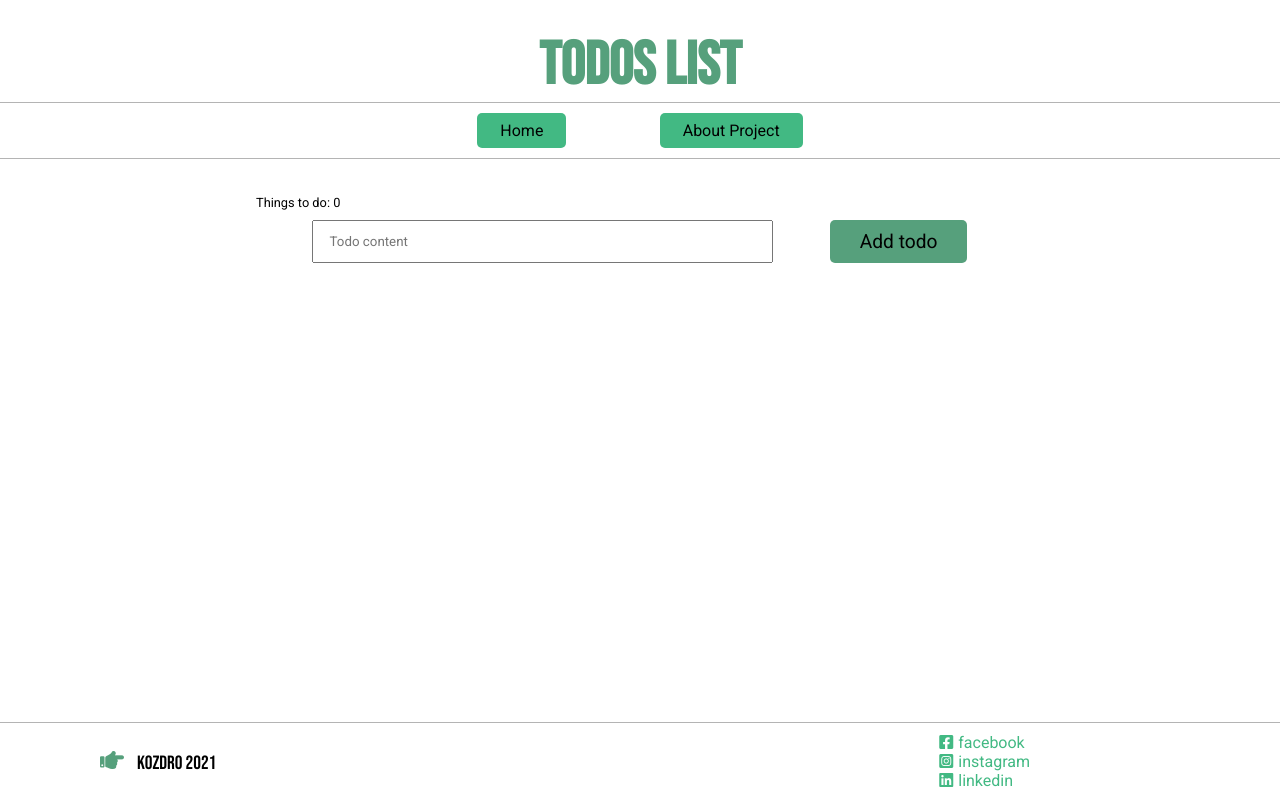
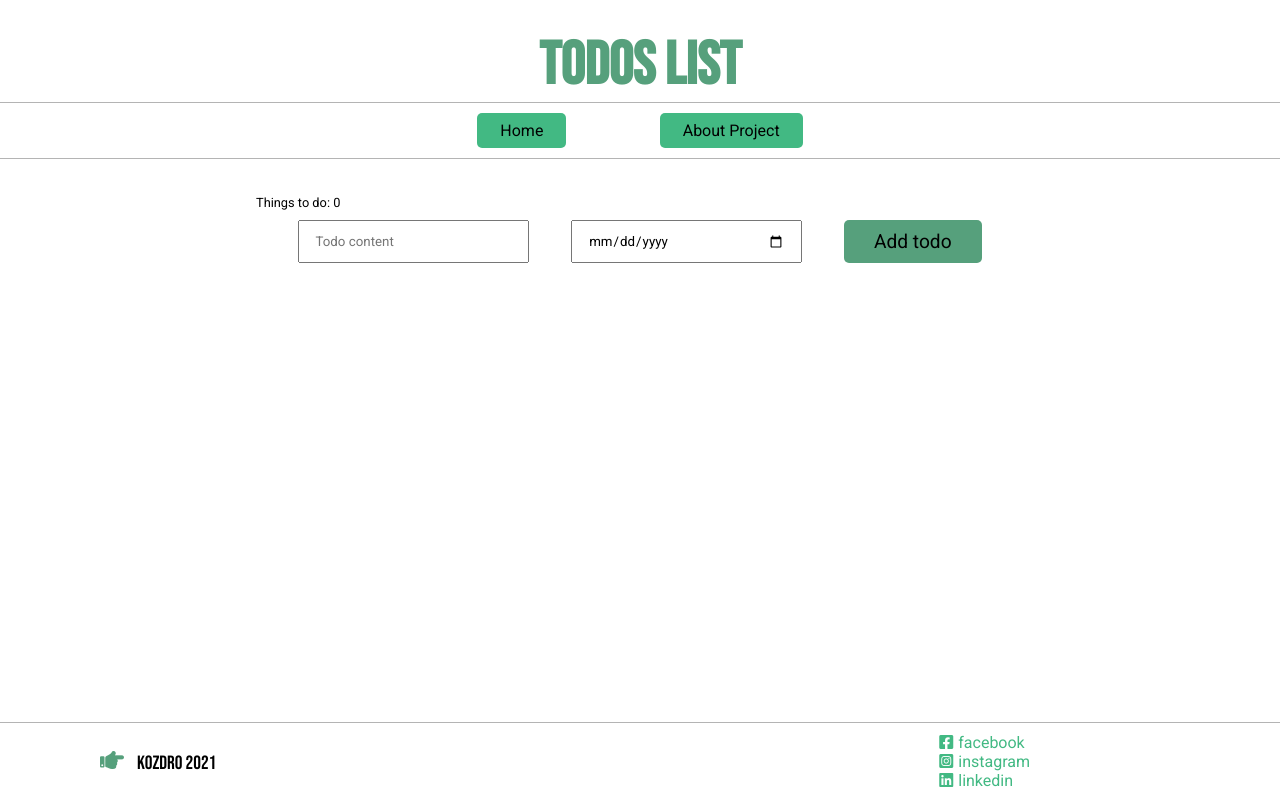
Before and after one commit to kozdro/todo-app_vue, a Vue app: page /todos in a window 1280 px wide. Built offline with nearby package versions, Linux system fonts and the light colour scheme.

Commit message:
add input duedate and validations

```diff
--- a/src/pages/Todos.vue
+++ b/src/pages/Todos.vue
@@ -1,17 +1,33 @@
 <template>
   <section class="todos">
     <div class="todos__managament">
-      <div class="todos-length">Things to do: {{ currentTodos.length }}</div>
+      <div class="todos-length">
+        Things to do: {{ currentTodos.length }}
+      </div>
       <div class="todos__managament-add">
         <input
           v-model="newTodoMessage"
           placeholder="Todo content"
           @blur="v$.newTodoMessage.$touch()"
         >
-        <button @click="createTodo">Add todo</button>
+        <input
+          v-model="dueDate"
+          type="date"
+          :class="vClass(v$.dateObj)"
+          @input="v$.dateObj.$touch()"
+        >
+        <button @click="createTodo">
+          Add todo
+        </button>
       </div>
-      <div v-if="v$.newTodoMessage.$error" class="todos__managament-errors">
-        <div v-for="error in v$.newTodoMessage.$errors" :key="error.$message">
+      <div
+        v-if="v$.newTodoMessage.$error"
+        class="todos__managament-errors"
+      >
+        <div
+          v-for="error in v$.newTodoMessage.$errors"
+          :key="error.$message"
+        >
           {{ error.$message }}
         </div>
       </div>
@@ -32,7 +48,7 @@
 <script>
 import { mapGetters, mapActions } from 'vuex'
 import useVuelidate from '@vuelidate/core'
-import { required } from '@vuelidate/validators'
+import { required, minValue } from '@vuelidate/validators'
 import Todo from '../components/Todo.vue'
 
 export default {
@@ -52,22 +68,30 @@ export default {
         minLength: {
           $validator: (value) => value.length > 3,
           $message: ({ $params }) =>
-            `This field should be at least ${$params.min} long.`,
+            `Todo content should be at least ${$params.min} long.`,
           $params: { min: 3 }
         }
+      },
+      dateObj: {
+        required,
+        minValue: minValue(new Date())
       }
     }
   },
   data () {
     return {
       newTodoMessage: '',
-      page: 0
+      page: 0,
+      dueDate: ''
     }
   },
   computed: {
     ...mapGetters('todos', ['getSliceOfTodos']),
     currentTodos () {
       return this.getSliceOfTodos([0, 10])
+    },
+    dateObj () {
+      return this.dueDate ? new Date(this.dueDate) : null
     }
   },
   methods: {
@@ -83,6 +107,12 @@ export default {
     },
     onRemoveTodo (id) {
       this.removeTodo(id)
+    },
+    vClass (v$) {
+      return {
+        error: v$.$error,
+        valid: !v$.$invalid
+      }
     }
   }
 }
@@ -110,7 +140,7 @@ export default {
     justify-content: space-evenly;
 
     & input {
-      width: 60%;
+      width: 30%;
       padding: 10px 15px;
     }
 
@@ -143,4 +173,22 @@ export default {
 .todos__managament-errors {
   color: red;
 }
+
+.error {
+  border-color: red;
+  background: #FDD
+}
+
+.error:focus {
+  outline-color: #F99;
+}
+
+.valid {
+  border-color: #5A5;
+  background: #EFE;
+}
+
+.valid:focus {
+  outline-color: #8E8;
+}
 </style>
```
